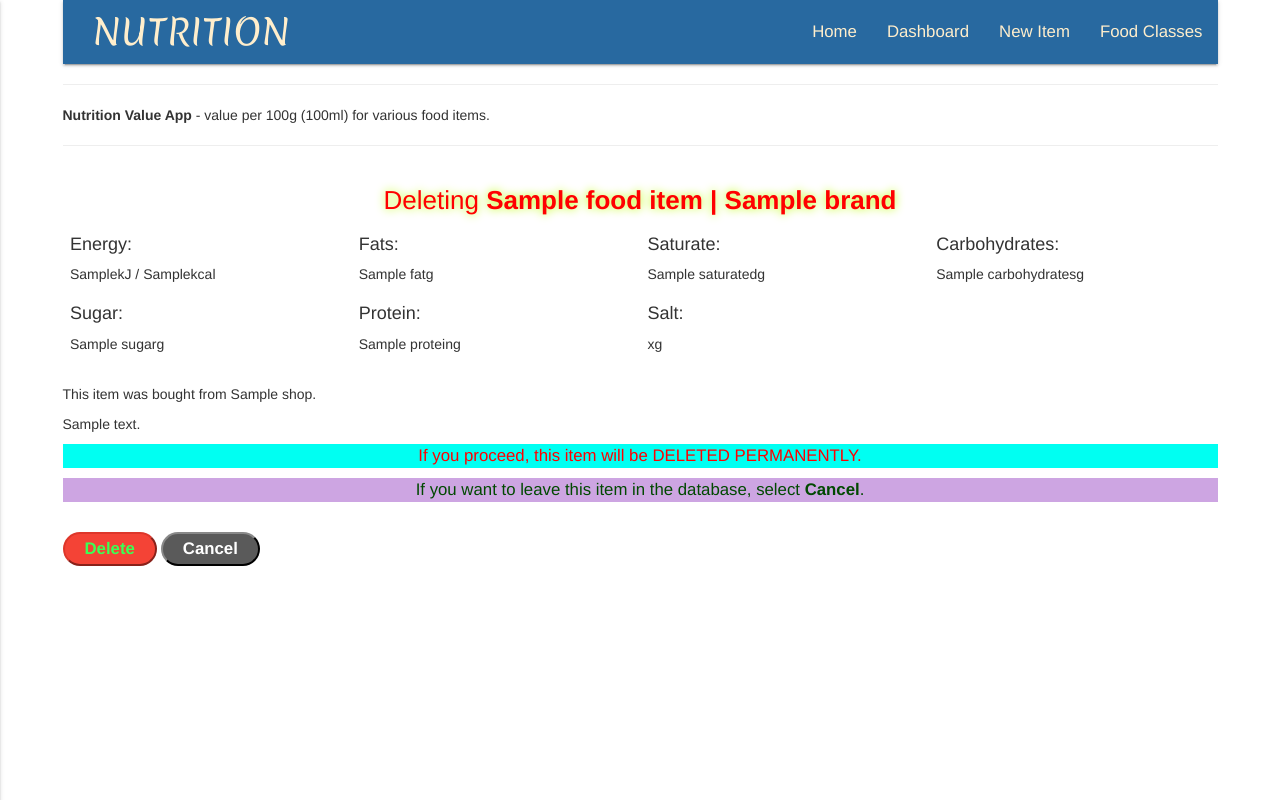
After one commit to abonello/food_nutrition, a Flask app: template templates/confirmdeletefooditem.html in a window 1280 px wide. The commit adds this page. Run offline with Flask 2, Linux system fonts and the light colour scheme; the template is opened without the code that fills it: most values are stand-ins (such as "Sample title", 1, 10 or a date in 2020); some libraries are stand-ins or nearby versions.

Commit message:
Route to confirm Delete of Food Item

```diff
--- a/run.py
+++ b/run.py
@@ -41,6 +41,14 @@ def insert_food_item():
     del data["action"]
     foods.insert_one(data)
     return redirect(url_for("get_food_items"))
+
+
+@app.route("/confirm_delete_food_item/<food_item_id>")
+def confirm_delete_food_item(food_item_id):
+    foodItem = mongo.db.nutrition100.find_one({"_id": ObjectId(food_item_id)})
+    # print(food_item_id)
+    # print(foodItem)
+    return render_template("confirmdeletefooditem.html", foodItem=foodItem)
 
 
 @app.route("/delete_food_item/<food_item_id>")
--- a/static/css/style.css
+++ b/static/css/style.css
@@ -181,6 +181,15 @@ a.button-collapse i:hover {
     padding: 5px 20px;
 }
 
+.btnCancel {
+    color: #ffffff;
+    font-size: 1.2em;
+    background-color: rgb(90, 90, 90);
+    border-color: #353535;
+    border-radius: 18px;
+    padding: 3px 20px;
+}
+
 .flip3D > .front {
     background-color: #c0de87;
     -webkit-transform: perspective(1000px) rotateY(0deg);       /* Ch <36, Saf 5.1+, iOS < 9.2, An =<4.4.4 */
@@ -332,3 +341,21 @@ a.button-collapse i:hover {
     display: inline-block;
     border: 1px solid black;
 }
+
+h2.warning {
+    color: red;
+    text-shadow: 0px 0px 10px #bcff04;
+    text-align: center;
+}
+p.redwarning {
+    color:red;
+    font-size: 1.2em;
+    background-color: rgb(0, 255, 242);
+    text-align: center;
+}
+p.wayout {
+    color:rgb(1, 73, 1);
+    font-size: 1.2em;
+    background-color: rgb(205, 165, 226);
+    text-align: center;
+}
--- a/templates/base.html
+++ b/templates/base.html
@@ -23,12 +23,12 @@
             color: rgb(17, 27, 33)
         }
 
-        h2 {
+        /* h2 {
             margin-top: 70px;
             display: block;
             background-color: rgb(214, 242, 239);
             padding: 5px 15px;
-        }
+        } */
 
         body, html {
             height: 100%;
--- /dev/null
+++ b/templates/confirmdeletefooditem.html
@@ -0,0 +1,56 @@
+{% extends "base.html" %}
+{% block content %}
+
+
+    <h2 class="warning">Deleting <strong>{{ foodItem.name }} | {{ foodItem.brand }}</strong></h2>
+
+    <div class="row">
+        <div class="col col-xs-4 col-sm-3">
+            <h4>Energy:</h4>
+            <p>{{ foodItem.energy1 }}{% if foodItem.energy1 != "NA" and foodItem.energy1 != "" %}kJ{% endif %}
+                    {% if foodItem.energy1 == "" or foodItem.energy2 == "" %}{% else %} / {% endif %}
+                {{ foodItem.energy2 }}{% if foodItem.energy2 != "NA" and foodItem.energy2 != "" %}kcal{% endif %}</p>
+        </div>
+        <div class="col col-xs-4 col-sm-3">
+            <h4>Fats:</h4>
+            <p>{{ foodItem.fat }}{% if foodItem.fat != "NA" and foodItem.fat != "" %}g{% endif %}</p>
+        </div>
+        <div class="col col-xs-4 col-sm-3">
+            <h4>Saturate:</h4>
+            <p>{{ foodItem.saturated }}{% if foodItem.saturated != "NA" and foodItem.saturated != "" %}g{% endif %}</p>
+        </div>
+        <div class="col col-xs-6 col-sm-3">
+            <h4>Carbohydrates:</h4>
+            <p>{{ foodItem.carbohydrates }}{% if foodItem.carbohydrates != "NA" and foodItem.carbohydrates != "" %}g{% endif %}</p>
+        </div>
+        <div class="col col-xs-6 col-sm-3">
+            <h4>Sugar:</h4>
+            <p>{{ foodItem.sugar }}{% if foodItem.sugar != "NA" and foodItem.sugar != "" %}g{% endif %}</p>
+        </div>
+        <div class="col col-xs-6 col-sm-3">
+            <h4>Protein:</h4>
+            <p>{{ foodItem.protein }}{% if foodItem.protein != "NA" and foodItem.protein != "" %}g{% endif %}</p>
+        </div>
+        <div class="col col-xs-6 col-sm-3">
+            <h4>Salt:</h4>
+            <p>{{ foodItem.salt }}{% if foodItem.salt != "NA" and foodItem.salt != "" %}g{% endif %}</p>
+        </div>
+    </div>
+
+    <div class="row">
+        <p>This item was bought from {{ foodItem.shop }}.</p>
+        <p>{{ foodItem.notes }}</p>
+        <p class="redwarning">If you proceed, this item will be <stong>DELETED PERMANENTLY</stong>.</p>
+        <p class="wayout">If you want to leave this item in the database, select <strong>Cancel</strong>.</p>
+    </div>
+
+    <div class="row">
+        <a href="{{ url_for('delete_food_item', food_item_id=foodItem._id) }}" >
+        <button class="btnDelete" onclick=""><strong>Delete</strong></button></a>
+        <a href="{{ url_for('get_food_items') }}" >
+        <button class="btnCancel" onclick=""><strong>Cancel</strong></button></a>
+    </div>
+
+
+
+{% endblock %}
--- a/templates/index.html
+++ b/templates/index.html
@@ -35,7 +35,8 @@
                                         <div class="btnGroup1">
                                             <a href="{{ url_for('edit_food_item', food_item_id=foodItem._id) }}" >
                                             <button class="btnEdit onclick=""><strong>Edit</strong></button></a>
-                                            <a href="{{ url_for('delete_food_item', food_item_id=foodItem._id) }}" >
+                                            <!-- <a href="{#{ url_for('delete_food_item', food_item_id=foodItem._id) }#}" > -->
+                                            <a href="{{ url_for('confirm_delete_food_item', food_item_id=foodItem._id) }}" >
                                             <button class="btnDelete" onclick=""><strong>Delete</strong></button></a>
                                         </div>
                                         <div class="btnGroup2">
```
Also changed, not shown: README.md.
